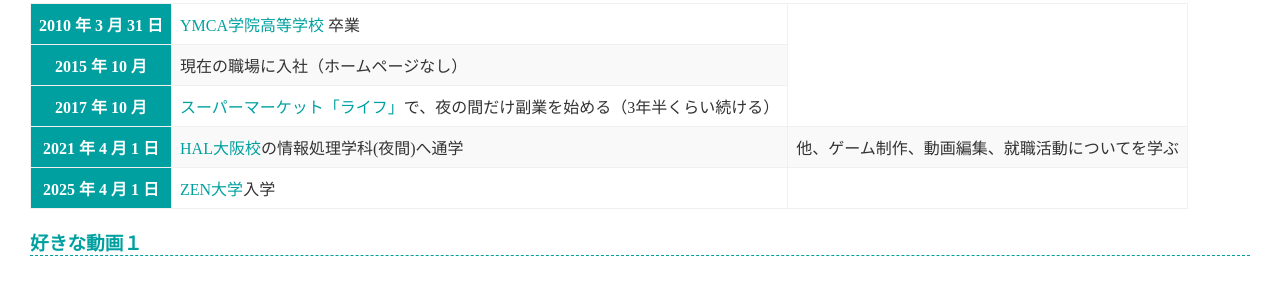
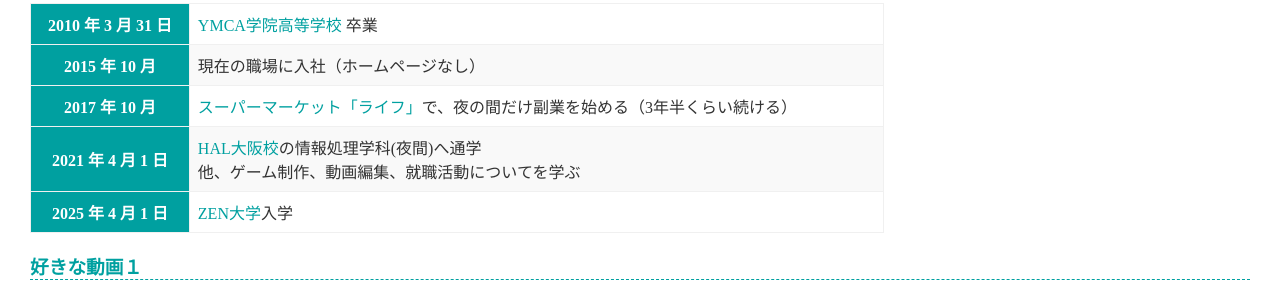
Before and after one commit to Handle-YY/handle-yy.github.io, a plain HTML site: page index.html in a window 1280 px wide. Shown: the part 1294-1576 px from the top of the page. Drawn offline with Linux system fonts and the light colour scheme; grey boxes are pictures that could not be loaded.

Commit message:
Update index.html

```diff
--- a/index.html
+++ b/index.html
@@ -81,8 +81,10 @@
       </tr>
        <tr>
         <th>2021 年 4 月 1 日</th>
-        <td><a href="https://www.hal.ac.jp/osaka">HAL大阪校</a>の情報処理学科(夜間)へ通学</td>
-        <td>他、ゲーム制作、動画編集、就職活動についてを学ぶ</td>
+        <td>
+          <a href="https://www.hal.ac.jp/osaka">HAL大阪校</a>の情報処理学科(夜間)へ通学<br>
+          他、ゲーム制作、動画編集、就職活動についてを学ぶ
+        </td>
       </tr>
       <tr>
         <th>2025 年 4 月 1 日</th>
```
